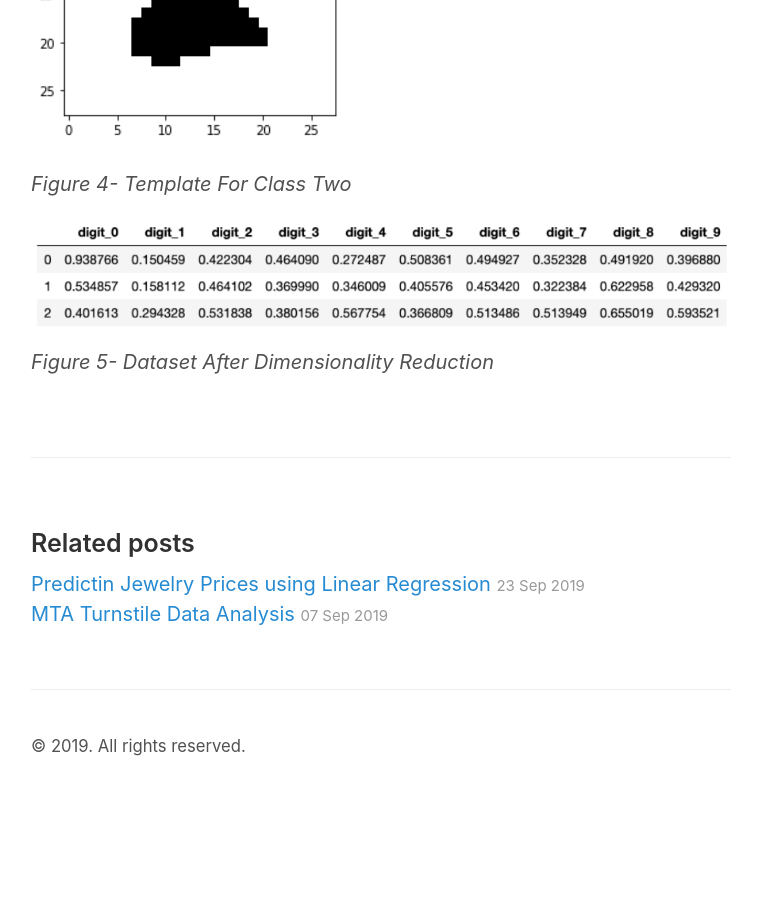
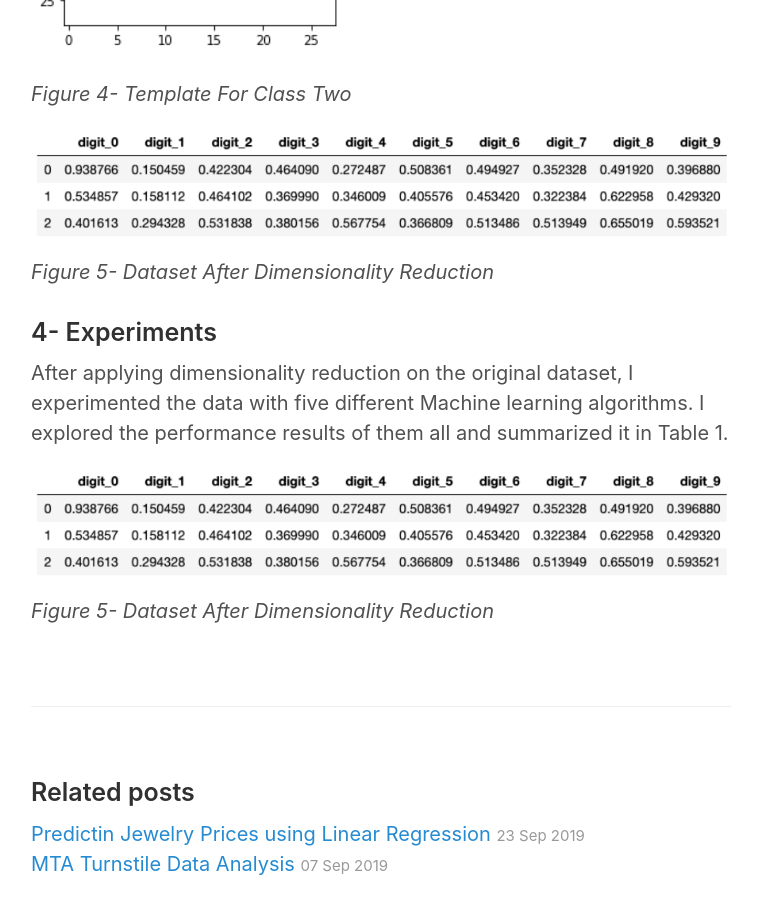
Before and after one commit to reemalmuqbil/reemalmuqbil.github.io, a Jekyll site: the page built from _posts/2019-10-12-Digits-Recognition-Using-KNN-Machine-Learning-Algorithm.md, in a window 1280 px wide and 900 px high, scrolled down 3519 px. Shown: the whole window, without its empty margins (259-1017 px from the left). Built offline with Jekyll 4.4.1, drawn with Linux system fonts in a browser that asks for light colours; before the commit the page ends 4319 px from its top, so only the background shows below that; some of the changed text lies outside the part shown.

Commit message:
fixed images styling

```diff
--- a/_posts/2019-10-12-Digits-Recognition-Using-KNN-Machine-Learning-Algorithm.md
+++ b/_posts/2019-10-12-Digits-Recognition-Using-KNN-Machine-Learning-Algorithm.md
@@ -40,3 +39,9 @@
 
 ![feature-engineered-dataset]({{site.url}}/images/digits-recognition/new-dataset.png)
 *Figure 5- Dataset After Dimensionality Reduction*
+
+### 4- Experiments
+After applying dimensionality reduction on the original dataset, I experimented the data with five different Machine learning algorithms. I explored the performance results of them all and summarized it in Table 1.
+
+![feature-engineered-dataset]({{site.url}}/images/digits-recognition/new-dataset.png)
+*Figure 5- Dataset After Dimensionality Reduction*
--- a/index.html
+++ b/index.html
@@ -7,7 +7,8 @@
   display: block;
   margin-left: auto;
   margin-right: auto;
-  font-size:16px
+  font-size:50%;
+  text-align:center;
 }
 </style>
 
```
Also changed, not shown: other parts of _posts/2019-10-12-Digits-Recognition-Using-KNN-Machine-Learning-Algorithm.md (+3 -4 lines).
